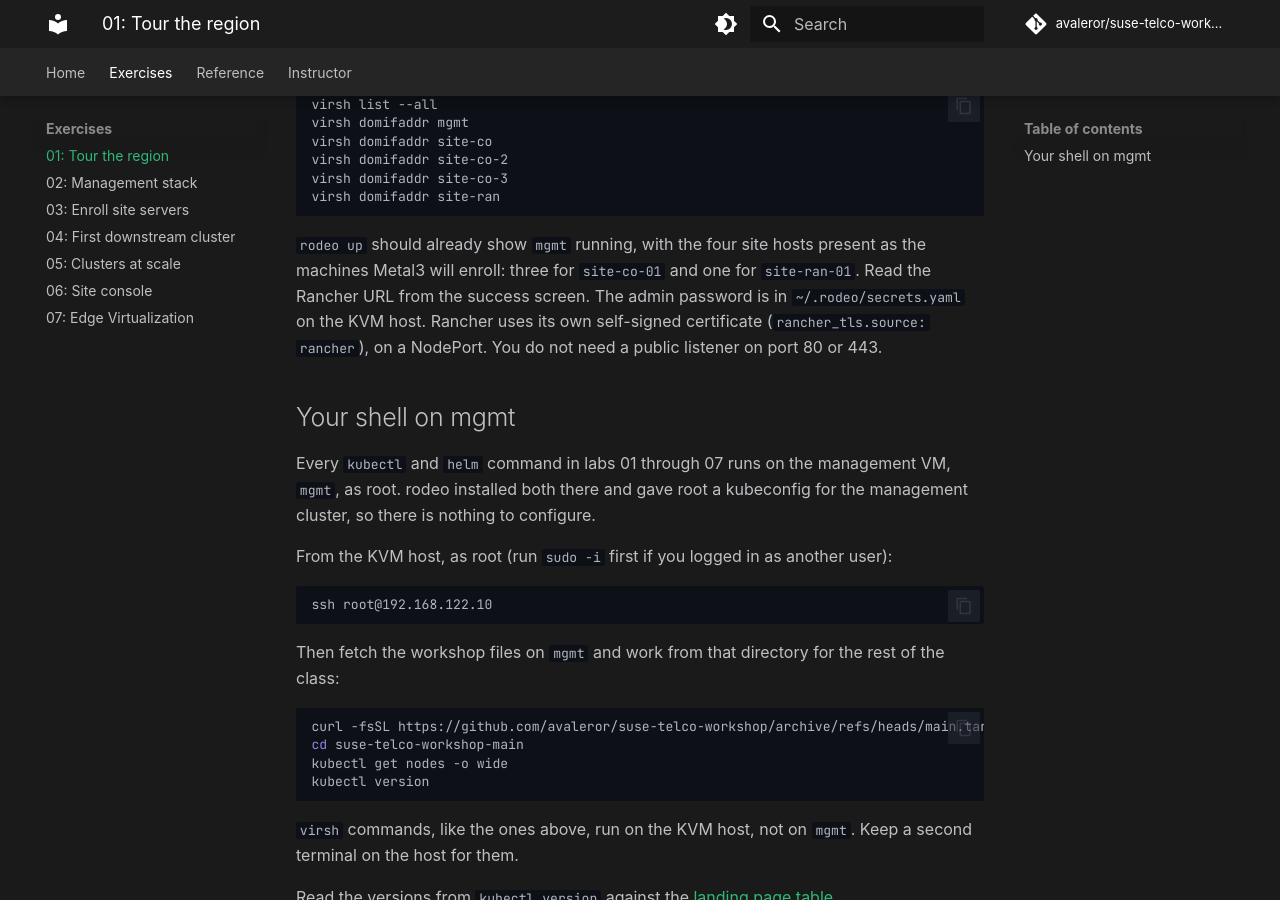
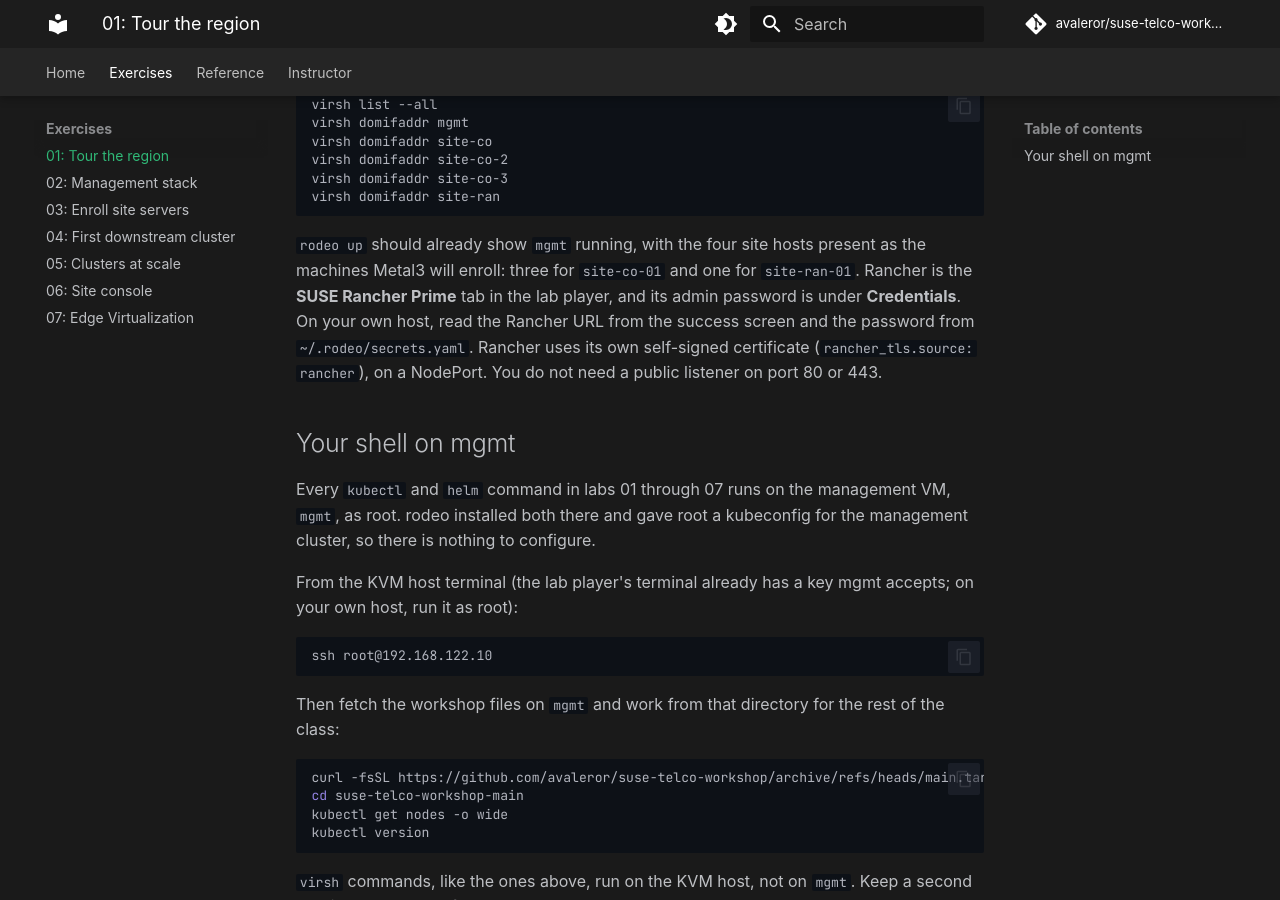
Before and after one commit to avaleror/suse-telco-workshop, an MkDocs documentation site: the page built from docs/exercises/01-environment-tour.md, in a window 1280 px wide and 900 px high, scrolled down 584 px. Built offline with MkDocs 1.6.1 and Material for MkDocs 9.7.7, drawn with Linux system fonts in a browser that asks for light colours; some web fonts are replaced; comment, search, counter and statistics services are not loaded.

Commit message:
docs: run the exercises as the lab player's student
The student works in the lab player's terminal without sudo, with their
own key on mgmt. Drop 'sudo -i', and point Rancher, its password and the
site consoles to the player first, with the own-host path next to them.

````diff
--- a/docs/exercises/01-environment-tour.md
+++ b/docs/exercises/01-environment-tour.md
@@ -22,13 +22,13 @@ virsh domifaddr site-co-3
 virsh domifaddr site-ran
 ```
 
-`rodeo up` should already show `mgmt` running, with the four site hosts present as the machines Metal3 will enroll: three for `site-co-01` and one for `site-ran-01`. Read the Rancher URL from the success screen. The admin password is in `~/.rodeo/secrets.yaml` on the KVM host. Rancher uses its own self-signed certificate (`rancher_tls.source: rancher`), on a NodePort. You do not need a public listener on port 80 or 443.
+`rodeo up` should already show `mgmt` running, with the four site hosts present as the machines Metal3 will enroll: three for `site-co-01` and one for `site-ran-01`. Rancher is the **SUSE Rancher Prime** tab in the lab player, and its admin password is under **Credentials**. On your own host, read the Rancher URL from the success screen and the password from `~/.rodeo/secrets.yaml`. Rancher uses its own self-signed certificate (`rancher_tls.source: rancher`), on a NodePort. You do not need a public listener on port 80 or 443.
 
 ## Your shell on mgmt
 
 Every `kubectl` and `helm` command in labs 01 through 07 runs on the management VM, `mgmt`, as root. rodeo installed both there and gave root a kubeconfig for the management cluster, so there is nothing to configure.
 
-From the KVM host, as root (run `sudo -i` first if you logged in as another user):
+From the KVM host terminal (the lab player's terminal already has a key mgmt accepts; on your own host, run it as root):
 
 ```bash
 ssh root@192.168.122.10
````
Also changed, not shown: docs/exercises/06-site-console.md (+1 -1 lines), docs/lab-guide.md (+2 -2 lines), docs/reference/quick-reference.md (+1 -1 lines).
